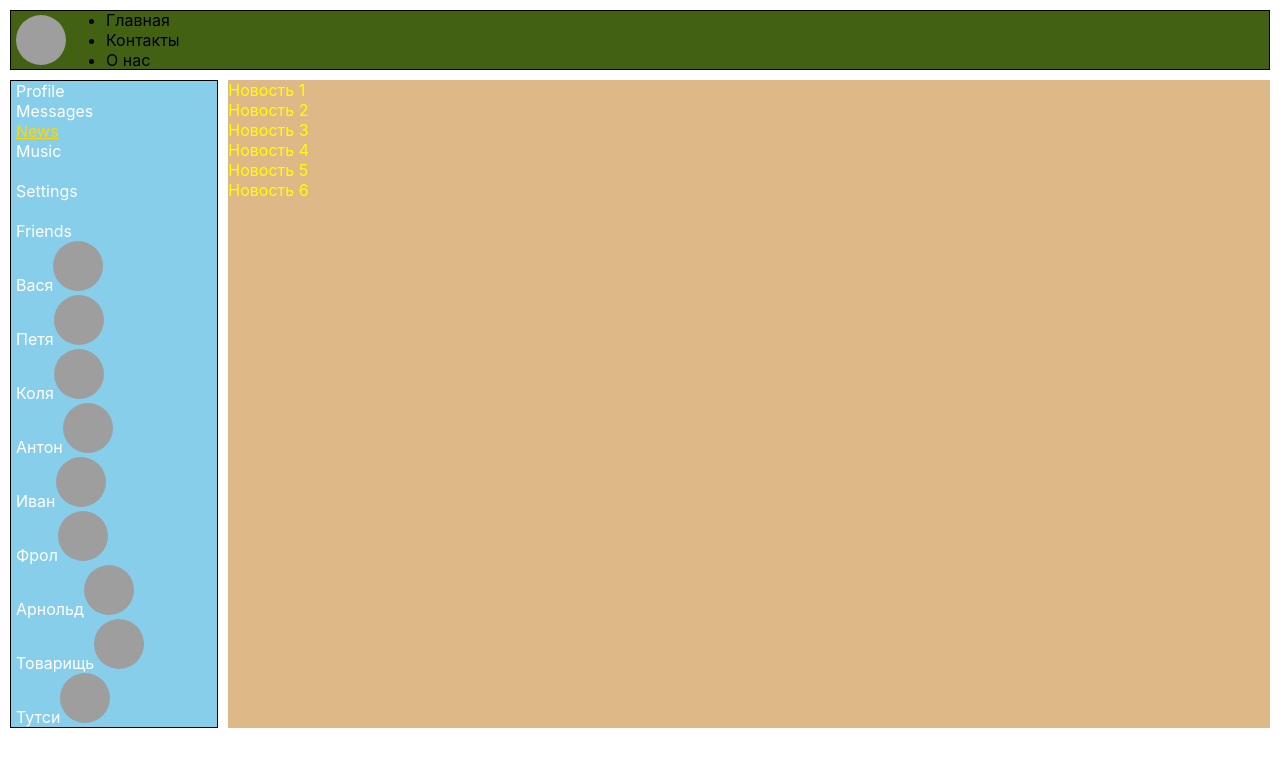
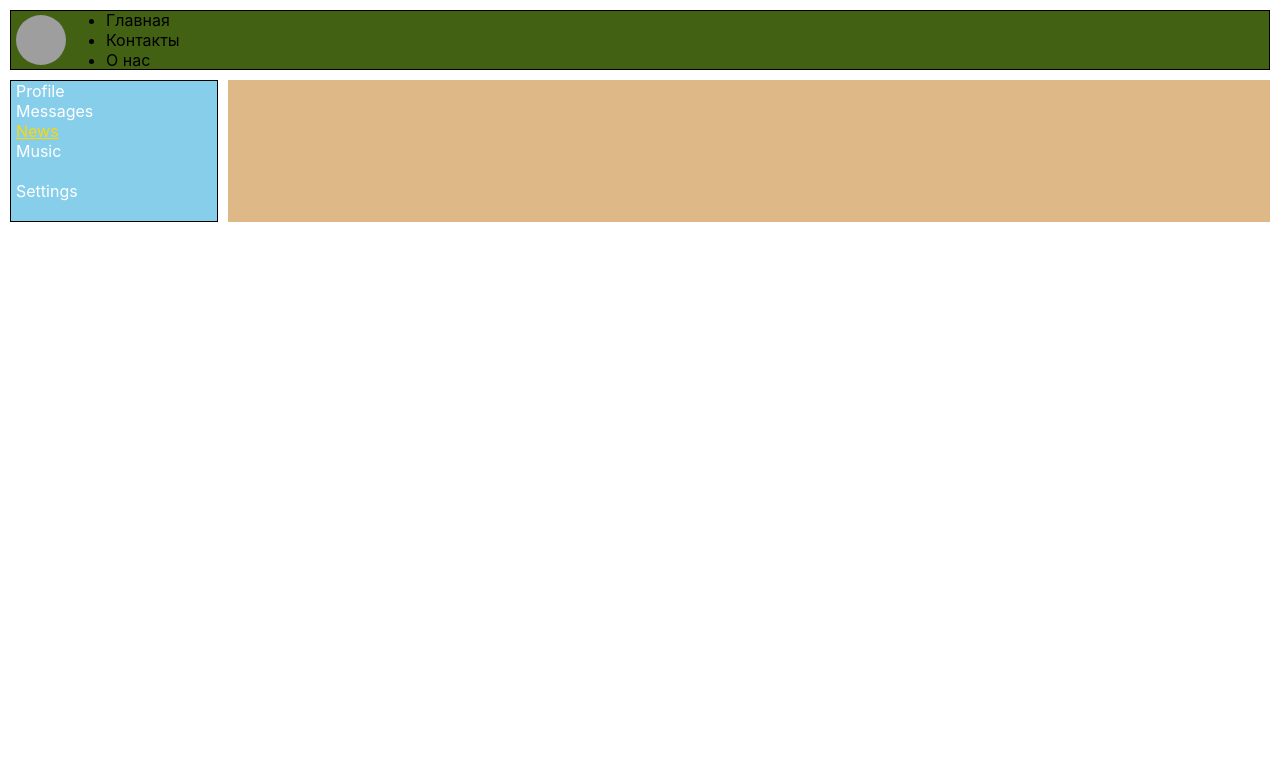
Before and after one commit to y8nesterenko/my-react, a React (Create React App) app: page /news in a window 1280 px wide. Shown: the top 766 px of the page. Built offline with nearby package versions, Linux system fonts and the light colour scheme; grey boxes are pictures that could not be loaded.

Commit message:
44 Context API

```diff
--- a/src/App.js
+++ b/src/App.js
@@ -1,4 +1,3 @@
-// import logo from './logo.svg';
 import React from 'react';
 import './App.css';
 import Header from './components/Header/Header';
@@ -18,14 +17,14 @@ const App = (props) => {
 
             <div className='app-wrapper'>
                 <Header/>
-                <Navbar friends={props.store.getState().messagesPage.dialogs}/>
+                <Navbar />
                 <div className="app-wrapper-content">
                     <Routes>
-                        <Route path='' element={<Profile store={props.store} />}/>
-                        <Route path='/profile' element={<Profile store={props.store}/>}/>
-                        <Route path='/dialogs' element={<DialogsContainer store={props.store} />}/>
+                        <Route path='' element={<Profile />}/>
+                        <Route path='/profile' element={<Profile />}/>
+                        <Route path='/dialogs' element={<DialogsContainer />}/>
                         {/*<Route path='/music' element={<Music text="Здесь будет музыка"/>}/>*/}
-                        <Route path='/news' element={<News news={props.store.getState().newsPage.news}/>}/>
+                        {/*<Route path='/news' element={<News news={props.store.getState().newsPage.news}/>}/>*/}
                         {/*<Route path='/friends' element={<Friends movies={props.state.moviesPage.movies}/>}/>*/}
                         {/*<Route path='/settings' element={<Settings settings={props.state.settingsPage.settings}/>}/>*/}
                     </Routes>
--- a/src/components/Dialogs/DialogsContainer.jsx
+++ b/src/components/Dialogs/DialogsContainer.jsx
@@ -1,19 +1,25 @@
 import React from "react";
 import {addMessageActionCreator, addNewMessageTextActionCreator} from "../../redux/dialogs-reducer";
 import Dialogs from "./Dialogs";
+import StoreContext from "../../redux/StoreContext";
 
 const DialogsContainer = (props) => {
 
-      let addText = () => {
-        props.store.dispatch(addMessageActionCreator());
-    };
-
-    let onMessageChange = (text) => {
-        props.store.dispatch(addNewMessageTextActionCreator(text));
-    };
-
-    return (
-       <Dialogs onMessageChange={onMessageChange} addText={addText} messagesPage={props.store.getState().messagesPage}/>
+       return (
+        <StoreContext.Consumer>{
+            (store) => {
+                let addText = () => {
+                    store.dispatch(addMessageActionCreator());
+                };
+                let onMessageChange = (text) => {
+                    store.dispatch(addNewMessageTextActionCreator(text));
+                };
+            return <Dialogs onMessageChange={onMessageChange}
+                     addText={addText}
+                     messagesPage={store.getState().messagesPage}/>
+            }
+            }
+        </StoreContext.Consumer>
     );
 }
 
--- a/src/components/Navbar/Navbar.jsx
+++ b/src/components/Navbar/Navbar.jsx
@@ -4,15 +4,15 @@ import {NavLink} from "react-router-dom";
 
 const Navbar = (props) => {
 
-    let friendsElements = props.friends.map(
-        (friendsData) => {
-            return (
-                <div>{friendsData.name}
-                <img src={friendsData.avatar}/>
-                </div>
-            )
-        }
-    )
+    // let friendsElements = props.friends.map(
+    //     (friendsData) => {
+    //         return (
+    //             <div>{friendsData.name}
+    //             <img src={friendsData.avatar}/>
+    //             </div>
+    //         )
+    //     }
+    // )
 
     return (
         <nav className={style.nav}>
@@ -35,11 +35,11 @@ const Navbar = (props) => {
             </NavLink>
 
                 <br/>
-            <NavLink to='/friends'
-                     className={navData => navData.isActive ? style.active : style.item}>
-                Friends
-                <div>{friendsElements}</div>
-            </NavLink>
+            {/*<NavLink to='/friends'*/}
+            {/*         className={navData => navData.isActive ? style.active : style.item}>*/}
+            {/*    Friends*/}
+            {/*    <div>{friendsElements}</div>*/}
+            {/*</NavLink>*/}
         </nav>
     );
 }
--- a/src/components/Profile/MyPosts/MyPostsContainer.jsx
+++ b/src/components/Profile/MyPosts/MyPostsContainer.jsx
@@ -1,21 +1,28 @@
 import React from 'react';
 import {addNewPostTextActionCreator, addPostActionCreator} from "../../../redux/profile-reducer";
 import MyPosts from "./MyPosts";
+import StoreContext from "../../../redux/StoreContext";
 
 const MyPostsContainer = (props) => {
 
-    let state= props.store.getState();
+    return (
+        <StoreContext.Consumer>
+            { (store) => {
+                let addPost = () => {
+                    store.dispatch(addPostActionCreator());
+                };
 
-    let addPost = () => {
-        props.store.dispatch(addPostActionCreator());
-    };
-
-    let onPostChange = (text) => {
-      props.store.dispatch(addNewPostTextActionCreator(text));
-    };
-
-    return (
-        <MyPosts onPostChange={onPostChange} addPost={addPost} posts={state.profilePage.posts} newPostText={state.profilePage.newPostText}/>);
+                let onPostChange = (text) => {
+                    store.dispatch(addNewPostTextActionCreator(text));
+                };
+                return <MyPosts onPostChange={onPostChange}
+                         addPost={addPost}
+                         posts={store.getState().profilePage.posts}
+                         newPostText={store.getState().profilePage.newPostText}/>
+            }
+        }
+        </StoreContext.Consumer>
+    );
 };
 
 export default MyPostsContainer;
--- a/src/components/Profile/Profile.jsx
+++ b/src/components/Profile/Profile.jsx
@@ -8,7 +8,7 @@ const Profile = (props) => {
     return (
         <main className={style.content}>
             <ProfileInfo/>
-            <MyPostsContainer store={props.store} />
+            <MyPostsContainer />
         </main>
     );
 }
--- a/src/index.js
+++ b/src/index.js
@@ -5,25 +5,28 @@ import ReactDOM from 'react-dom/client';
 import './index.css';
 import App from './App';
 import {BrowserRouter} from "react-router-dom";
+import StoreContext from "./redux/StoreContext";
 
 
 const root = ReactDOM.createRoot(document.getElementById('root'));
 
-let rerenderEntireTree = (state) => {
+let rerenderEntireTree = () => {
     root.render(
         <React.StrictMode>
             <BrowserRouter>
-                <App store={store} />
+                <StoreContext.Provider value={store}>
+                <App />
+                </StoreContext.Provider>
             </BrowserRouter>
         </React.StrictMode>
     );
 };
 
-rerenderEntireTree(store.getState());
+rerenderEntireTree();
 
 store.subscribe( () => {
     let state = store.getState();
-    rerenderEntireTree(state);
+    rerenderEntireTree();
 });
 
 // If you want to start measuring performance in your app, pass a function
--- /dev/null
+++ b/src/redux/StoreContext.js
@@ -0,0 +1,5 @@
+import React from 'react';
+
+const StoreContext = React.createContext(null);
+
+export default StoreContext;
```
